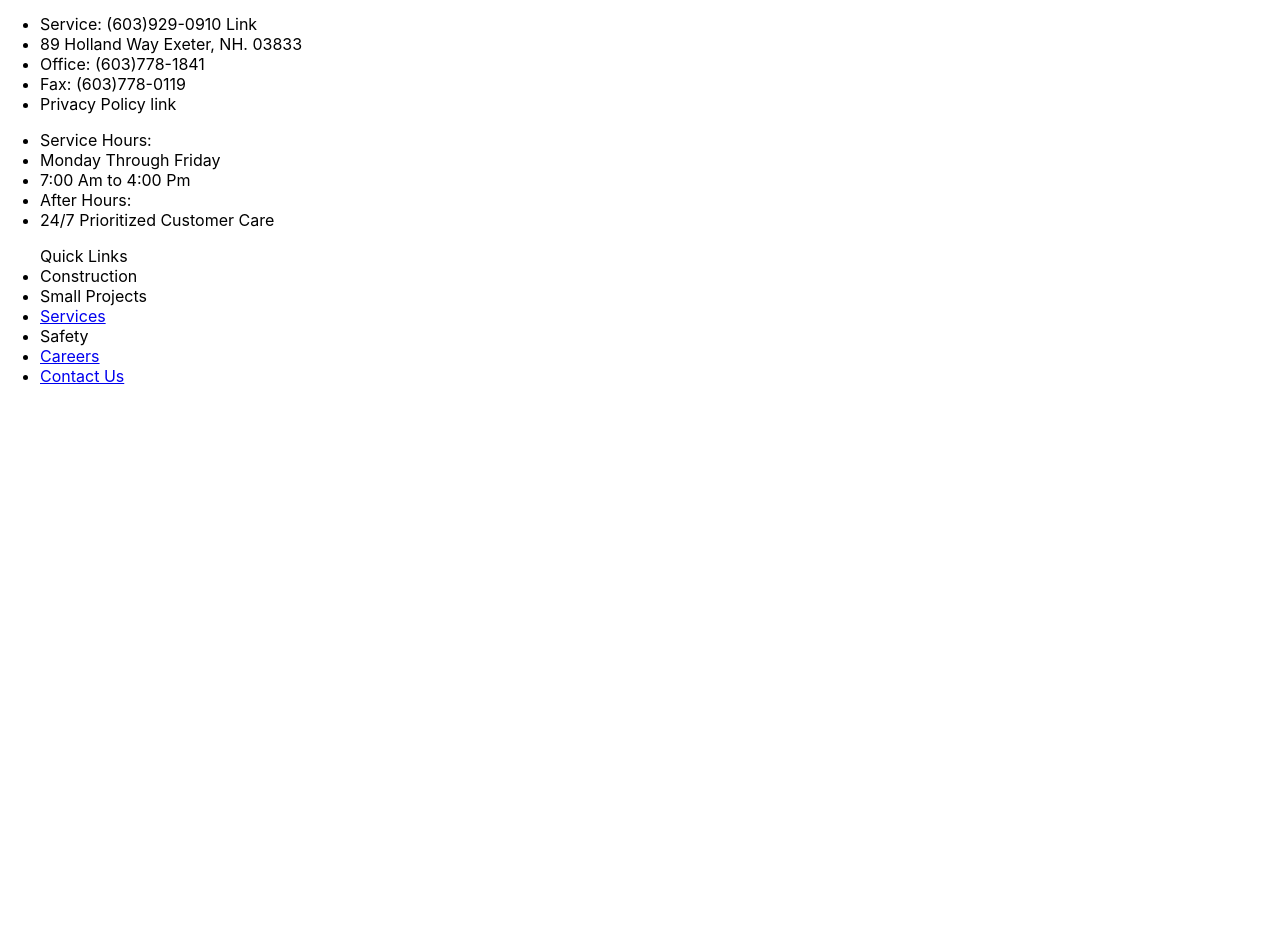
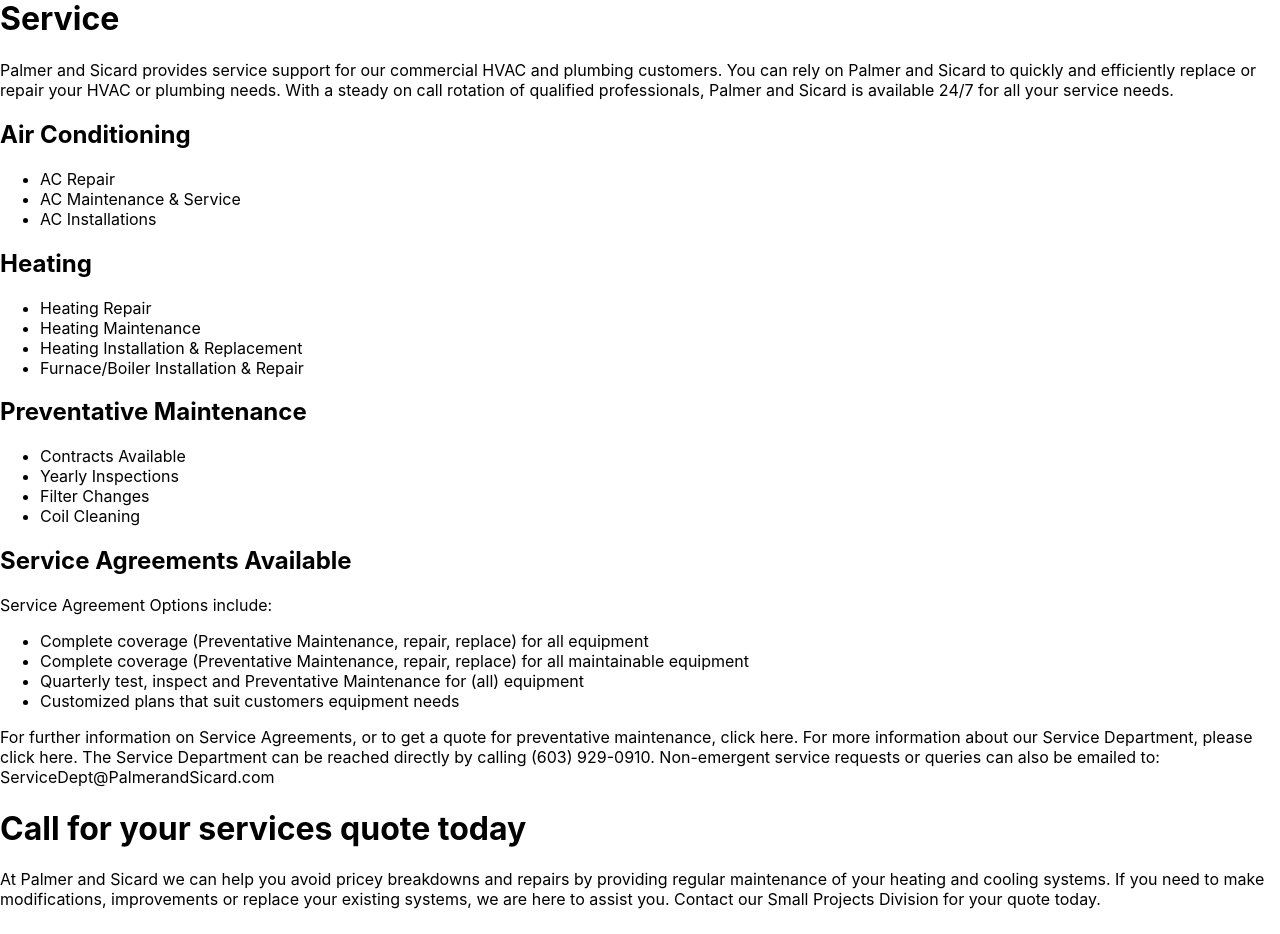
Before and after one commit to Bradleydion/p-swebsite, a React (Create React App) app: page /Service in a window 1280 px wide. Shown: the part 194-1128 px from the top of the page. Before the commit the page ends 800 px from the top, so only its background shows below. Built offline with nearby package versions, Linux system fonts and the light colour scheme.

Commit message:
started playing with material ui, and completing the content

```diff
--- a/src/App.js
+++ b/src/App.js
@@ -6,7 +6,9 @@
 import AboutUs from "./components/AboutUs";
 import Services from "./components/Services";
 import Careers from "./components/Careers";
-import { BrowserRouter as Router, Route, Link, Routes } from "react-router-dom";
+import Service from "./components/Service";
+import Safety from "./components/Safety";
+import { BrowserRouter as Router, Route, Routes } from "react-router-dom";
 
 function App() {
   return (
@@ -19,6 +21,8 @@
           <Route path="/AboutUs" element={<AboutUs />}></Route>
           <Route path="/Services" element={<Services />}></Route>
           <Route path="/Careers" element={<Careers />}></Route>
+          <Route path="/Service" element={<Service />}></Route>
+          <Route path="/Safety" element={<Safety />}></Route>
         </Routes>
         <Footer />
       </Router>
--- a/src/components/NavBar.js
+++ b/src/components/NavBar.js
@@ -16,7 +16,9 @@
         <li>
           <Link to="/ContactUs">Contact Us</Link>
         </li>
-        <li>Services</li>
+        <li>
+          <Link to="/Services">Services</Link>
+        </li>
         <li>Portfolio</li>
       </ul>
       <a>(603)929-0910 clickable</a>
--- /dev/null
+++ b/src/components/Safety.js
@@ -0,0 +1,29 @@
+import React from "react";
+import Card from "@mui/material/Card";
+
+export default function Safety() {
+  return (
+    <div className="Safety">
+      <h1>Safety</h1>
+      <h2>Safety Commitment</h2>
+      <p>
+        All our Palmer and Sicard team members are background checked and drug
+        screened.{" "}
+      </p>
+      {""}
+      <p>
+        At Palmer and Sicard, safety is a priority. It is the responsibility of
+        every employee to ensure a safe working environment. The Safety Manager
+        and the Joint Loss Committee are responsible for leadership of the
+        overall safety effort providing all resources necessary to meet and
+        maintain our safety goals.
+      </p>
+      {/* we will make this a profile card  */}
+      <Card>
+        <h2>Rick Stockbridge</h2>
+        <h3>Safety Manager</h3>
+        {/* need icon assets */}
+      </Card>
+    </div>
+  );
+}
--- /dev/null
+++ b/src/components/Service.js
@@ -0,0 +1,75 @@
+import React from "react";
+
+export default function Service() {
+  return (
+    <div className="service">
+      <h1>Service</h1>
+      <p>
+        Palmer and Sicard provides service support for our commercial HVAC and
+        plumbing customers. You can rely on Palmer and Sicard to quickly and
+        efficiently replace or repair your HVAC or plumbing needs. With a steady
+        on call rotation of qualified professionals, Palmer and Sicard is
+        available 24/7 for all your service needs.
+      </p>
+      {/* should break the 3 different service tabs into sections, cards for each */}
+      <h2>Air Conditioning</h2>
+      <ul>
+        <li>AC Repair</li>
+        <li>AC Maintenance & Service</li>
+        <li>AC Installations</li>
+      </ul>
+      <h2>Heating</h2>
+      <ul>
+        <li>Heating Repair</li>
+        <li>Heating Maintenance</li>
+        <li>Heating Installation & Replacement</li>
+        <li>Furnace/Boiler Installation & Repair</li>
+      </ul>
+      <h2>Preventative Maintenance</h2>
+      <ul>
+        <li>Contracts Available</li>
+        <li>Yearly Inspections</li>
+        <li>Filter Changes</li>
+        <li>Coil Cleaning</li>
+      </ul>
+      <h2>Service Agreements Available</h2>
+      <p>Service Agreement Options include:</p>
+      <ul>
+        <li>
+          Complete coverage (Preventative Maintenance, repair, replace) for all
+          equipment
+        </li>
+        <li>
+          Complete coverage (Preventative Maintenance, repair, replace) for all
+          maintainable equipment
+        </li>
+        <li>
+          Quarterly test, inspect and Preventative Maintenance for (all)
+          equipment
+        </li>
+        <li>Customized plans that suit customers equipment needs</li>
+      </ul>
+      <p>
+        For further information on Service Agreements, or to get a quote for
+        preventative maintenance, click here. For more information about our
+        Service Department, please click here. The Service Department can be
+        reached directly by calling (603) 929-0910. Non-emergent service
+        requests or queries can also be emailed to:
+        ServiceDept@PalmerandSicard.com
+      </p>
+      <h1>Call for your services quote today</h1>
+      <p>
+        At Palmer and Sicard we can help you avoid pricey breakdowns and repairs
+        by providing regular maintenance of your heating and cooling systems. If
+        you need to make modifications, improvements or replace your existing
+        systems, we are here to assist you. Contact our Small Projects Division
+        for your quote today.
+      </p>
+      <h1>Why call Palmer and Sicard Service Team?</h1>
+      {/* put in icons for each */}
+      <h3>Answer Calls / Service Requests 24/7</h3>
+      <h3>Background Checked & Drug Tested Technicians</h3>
+      <h3>Discounts for Maintenance Conrtact Agreements</h3>
+    </div>
+  );
+}
--- a/src/components/Services.js
+++ b/src/components/Services.js
@@ -1,4 +1,6 @@
 import React from "react";
+import { BrowserRouter, Link } from "react-router-dom";
+import Card from "@mui/material/Card";
 
 export default function Services() {
   return (
@@ -46,12 +48,18 @@
           Sicard professional and schedule an appointment.
         </p>
       </section>
-      <section className="service"></section>
+      <section className="service">
+        <Card>
+          <Link to="/Service">Service</Link>
+        </Card>
+      </section>
       {/* think box with link in it the same size as the cards above */}
-      <section className="safety"></section>
+      <section className="safety">
+        <Card>
+          <Link to="/Safety">Safety</Link>
+        </Card>
+      </section>
       {/* think box with link in it the same size as the cards above */}
     </div>
   );
 }
-
-// new branch called content
```
